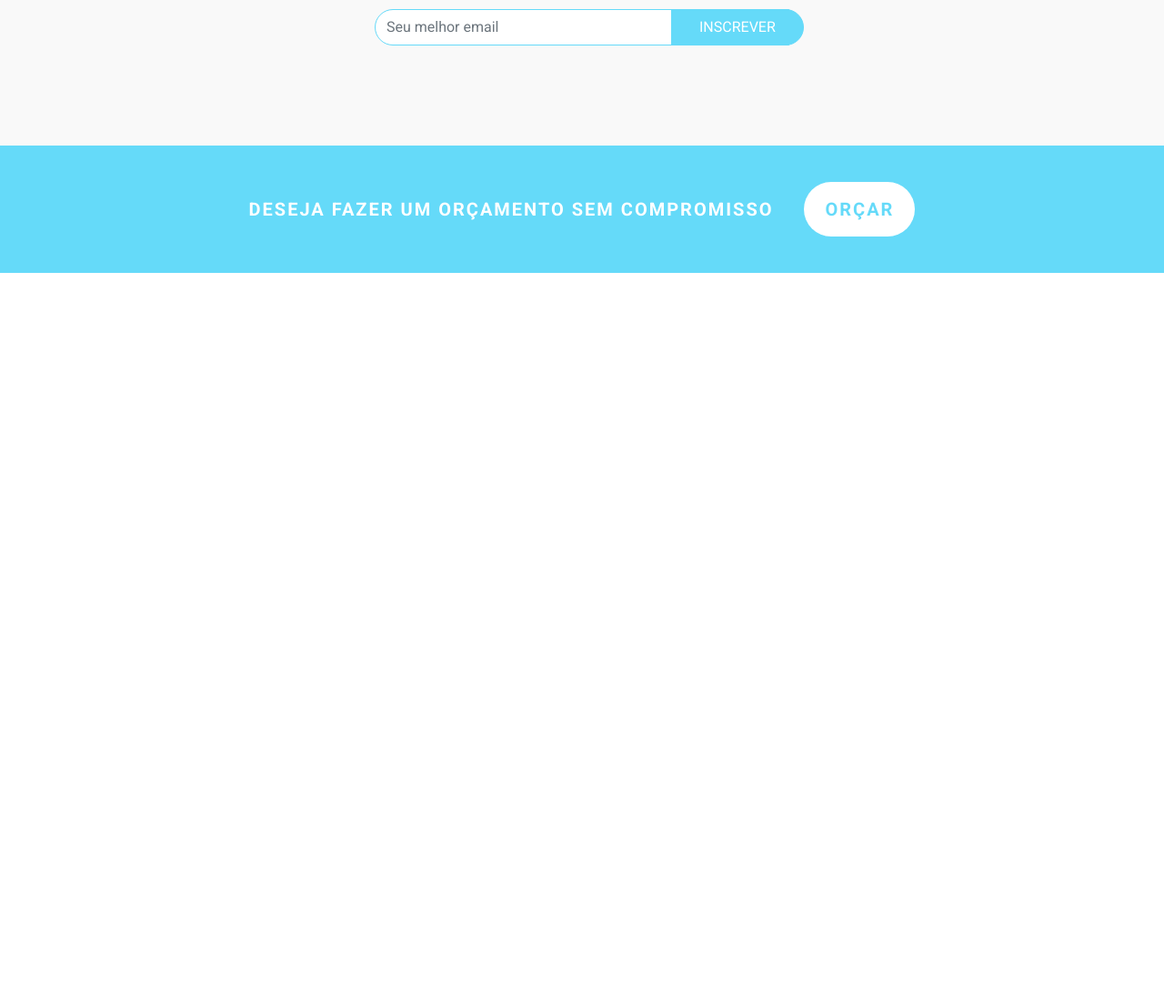
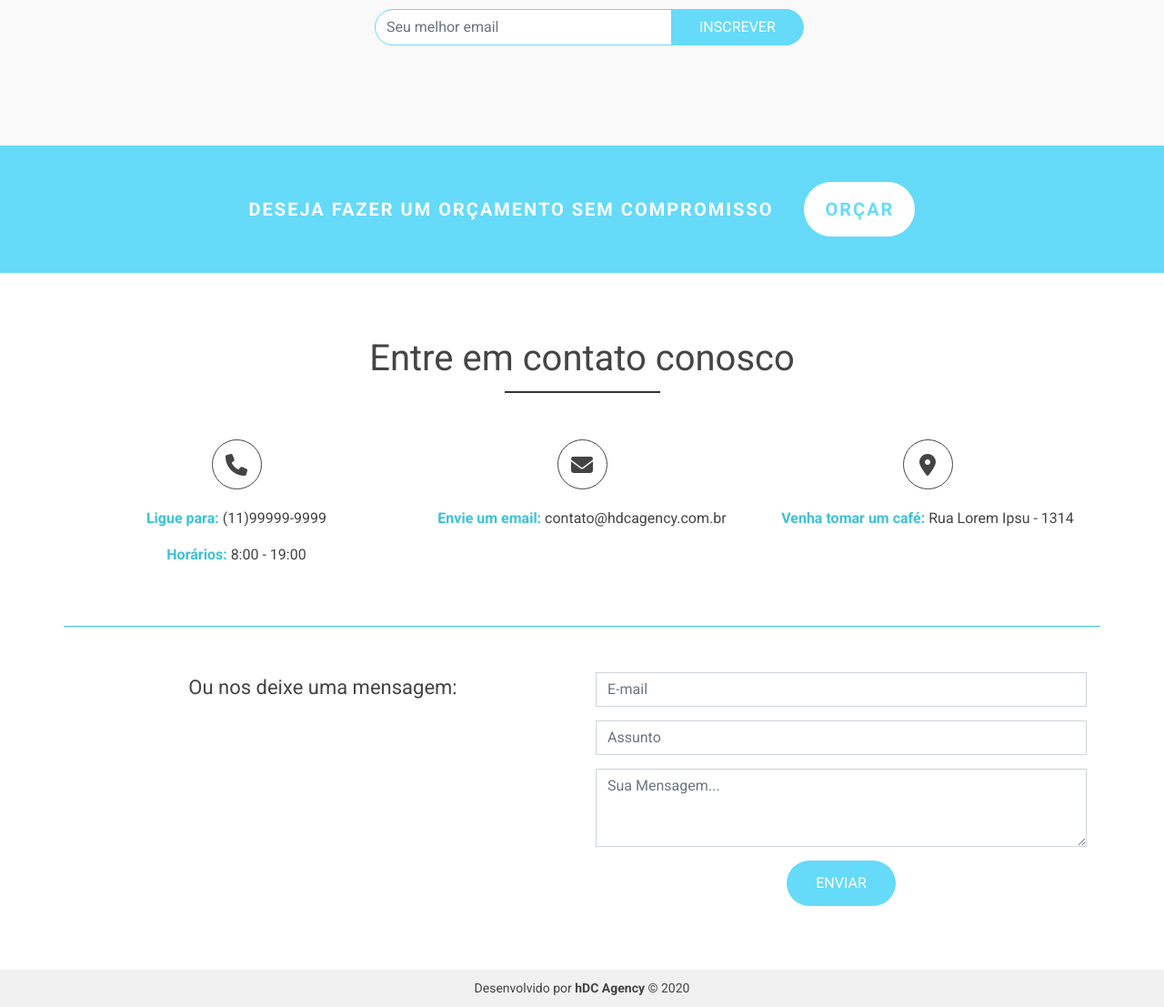
Before and after one commit to NicolyCunha-zz/Curso-Bootstrap, a plain HTML site: page index.html in a window 1280 px wide. Shown: the part 4746-5853 px from the top of the page at 91% size. Before the commit the page ends 5046 px from the top, so only its background shows below. Drawn offline with nearby package versions, Linux system fonts and the light colour scheme; a script that the page names is missing.

Commit message:
Criando footer da página

```diff
--- a/css/styles.css
+++ b/css/styles.css
@@ -345,3 +345,78 @@ header, .navbar{
     letter-spacing: 2px;
 
 }
+
+/* Footer */
+#contact-area{
+    text-align: center;
+}
+
+.contact-box{
+    padding-bottom: 50px;
+    margin-bottom: 50px;
+    border-bottom: 1px solid #3EC1D5;
+}
+
+.contact-box i {
+    color: #444;
+    border:  solid 1px #444;
+    border-radius: 50%;
+    width: 55px;
+    height: 55px;
+    line-height: 55px;
+    font-size: 24px;
+    margin-bottom: 20px;
+}
+
+.contact-box p {
+    font-size: 16px;
+}
+
+.contact-title{
+    font-weight: bold;
+    color: #3EC1D5;
+}
+
+#msg-box p{
+    font-size: 22px;
+}
+
+/*estilizando inputs pelo type*/
+#contact-form input[type="text"], #contact-form input[type="email"], #contact-form textarea{
+    margin-bottom: 15px;
+    border-radius: 0;
+}
+
+#contact-form .main-btn{
+    width: 120px;
+    height: 50px;
+}
+
+#contact-form .main-btn:hover {
+    color: #3EC1D5;
+
+}
+
+/* Copy */
+#copy-area{
+    background-color: #f1f1f1;
+}
+
+#copy-area .container{
+    padding: 10px 0;
+    text-align: center;
+}
+
+#copy-area .container p{
+    margin-bottom: 0;
+}
+
+#copy-area .container a{
+    color: #444;
+    font-weight: bold;
+}
+
+#copy-area .container a:hover{
+    color: #3EC1D5;
+    text-decoration: none;
+}
--- a/index.html
+++ b/index.html
@@ -263,7 +263,8 @@
                             <h4>Gosta de desafios?</h4>
                             <p>Temos várias posições abertas, entre elas: Software Engineer, UI/UX Designer e mais.</p>
                             <p>Clique no botão abaixo e confira os benefícios e as posições em aberto.</p>
-                            <p>Aqui você terá chance de trabalhar com as melhores tecnologias e os profissionais mais capacitados.</p>
+                            <p>Aqui você terá chance de trabalhar com as melhores tecnologias e os profissionais mais
+                                capacitados.</p>
                             <a href="#" class="main-btn" id="apply-btn">Saiba mais</a>
                         </div>
                     </div>
@@ -311,7 +312,8 @@
                     </div>
                     <p>Assine nossa lista de e-mails, e receba nossos conteúdos sobre desenvolvimento de software.
                         <form action="">
-                            <input type="email" name="email" id="email-input" class="form-control" placeholder="Seu melhor email">
+                            <input type="email" name="email" id="email-input" class="form-control"
+                                placeholder="Seu melhor email">
                             <input type="submit" value="Inscrever" id="news-btn">
                         </form>
                     </p>
@@ -328,7 +330,54 @@
             </div>
         </div>
     </main>
-
+    <!--Rodapé-->
+    <footer>
+        <div id="contact-area">
+            <div class="container">
+                <div class="row">
+                    <div class="col-md-12">
+                        <h3 class="main-title">Entre em contato conosco</h3>
+                    </div>
+                    <div class="col-md-4 contact-box">
+                        <i class="fas fa-phone"></i>
+                        <p><span class="contact-title">Ligue para:</span> (11)99999-9999</p>
+                        <p><span class="contact-title">Horários:</span> 8:00 - 19:00</p>
+                    </div>
+                    <div class="col-md-4 contact-box">
+                        <i class="fas fa-envelope"></i>
+                        <p><span class="contact-title">Envie um email:</span> contato@hdcagency.com.br</p>
+                    </div>
+                    <div class="col-md-4 contact-box">
+                        <i class="fas fa-map-marker-alt"></i>
+                        <p><span class="contact-title">Venha tomar um café:</span> Rua Lorem Ipsu - 1314</p>
+                    </div>
+                    <div class="col-md-6" id="msg-box">
+                        <p>Ou nos deixe uma mensagem:</p>
+                    </div>
+                    <div class="col-md-6" id="contact-form">
+                        <form action="">
+                            <input type="email" class="form-control" placeholder="E-mail" name="email">
+                            <input type="text" class="form-control" placeholder="Assunto" name="subject">
+                            <textarea name="message" id="" rows="3" class="form-control"
+                                placeholder="Sua Mensagem..."></textarea>
+                            <input type="submit" class="main-btn" value="Enviar">
+                        </form>
+                    </div>
+                </div>
+            </div>
+        </div>
+        <div id="copy-area">
+            <div class="container">
+                <div class="row">
+                    <div class="col-md-12">
+                        <p>Desenvolvido por <a href="https://www.horadecodar.com.br" target="_blank">hDC Agency</a>
+                            &copy; 2020</p>
+                    </div>
+                </div>
+            </div>
+        </div>
+    </footer>
+    <!--Scripts do projeto-->
     <script src="js/scripts.js"></script>
 </body>
 
```
